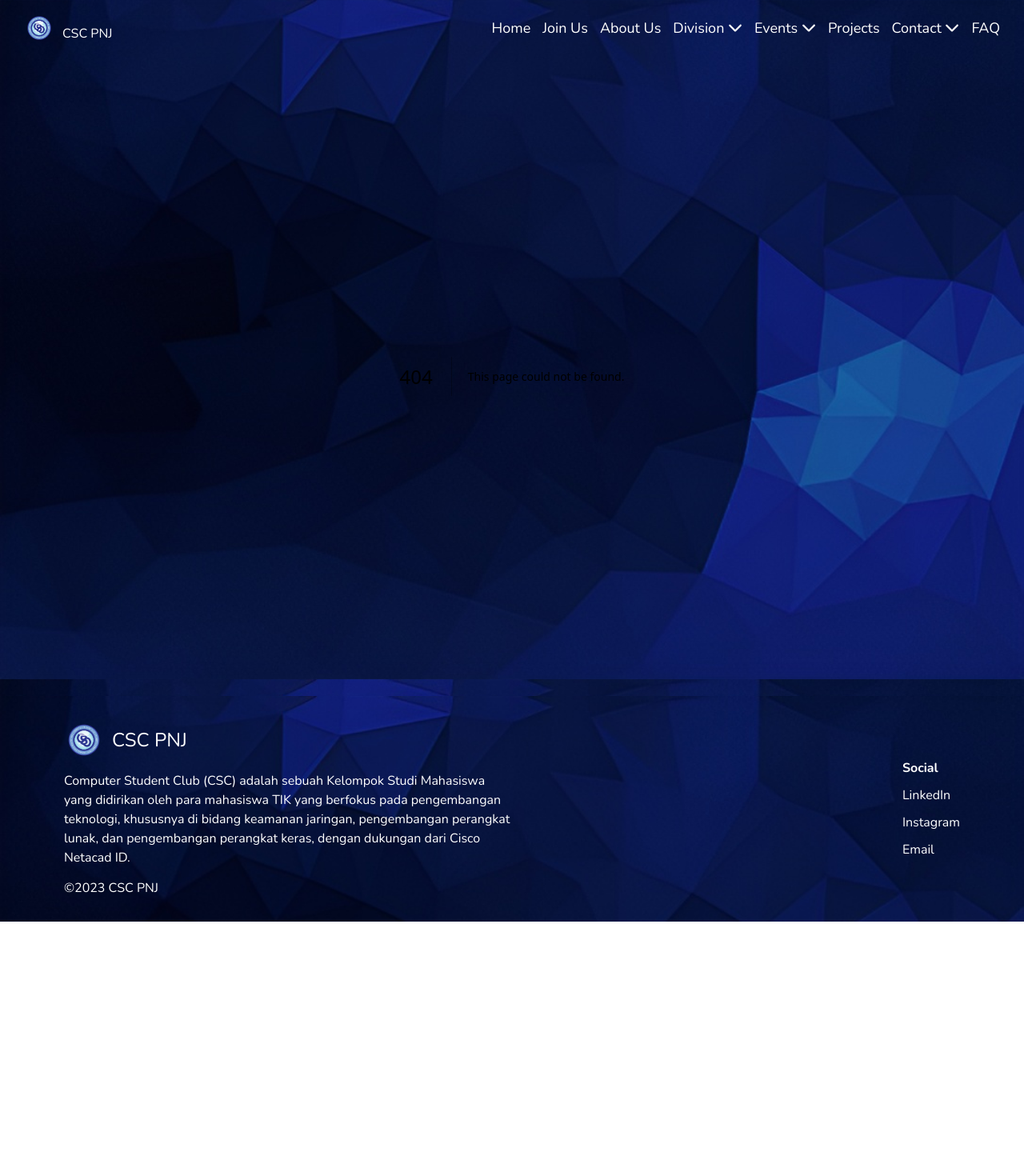
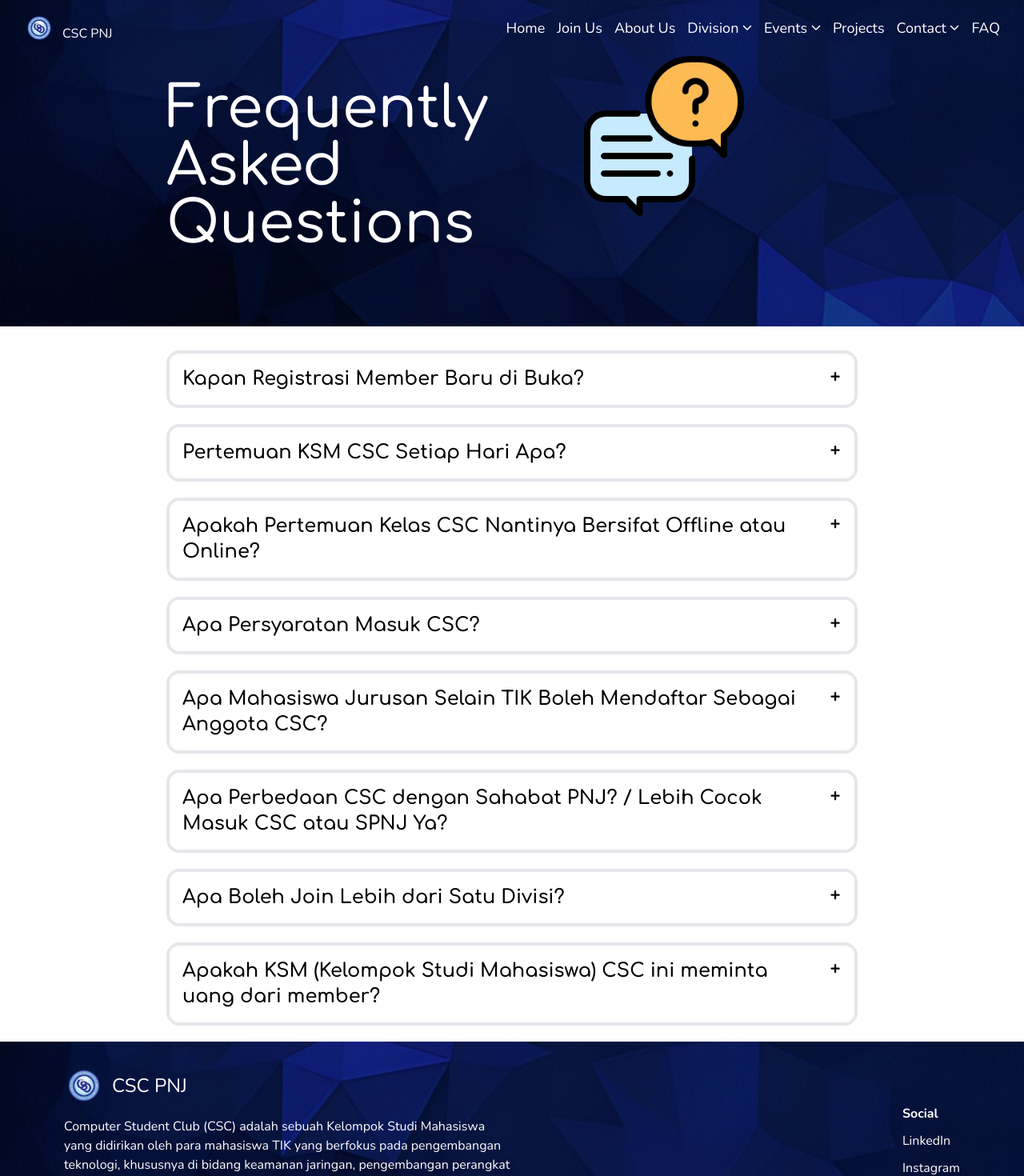
Before and after one commit to CSCPNJ/WEB_CSC, a Next.js app: page /faq in a window 1280 px wide. Before the commit this address had no page. Shown: the top 1470 px of the page at 80% size. Before the commit the page ends 1152 px from the top, so only its background shows below. Built offline with nearby package versions, Linux system fonts and the light colour scheme.

Commit message:
feat: added faq page

```diff
--- a/src/app/about/layout.tsx
+++ /dev/null
@@ -1,15 +0,0 @@
-// components/layout/AboutLayout.tsx
-
-import Navbar from '@/components/navbar/Navbar'
-import Footer from '@/components/footer/Footer'
-import AboutHeader from './AboutHeader'
-
-const AboutLayout = ({ children }: { children: React.ReactNode }) => {
-  return (
-    <>
-      {children}
-    </>
-  );
-};
-
-export default AboutLayout;
--- a/src/app/about/page.jsx
+++ b/src/app/about/page.jsx
@@ -1,4 +1,3 @@
-
 import { about } from '@/lib/dataset.json'
 import Header from './AboutHeader'
 import styles from './about.module.css'
@@ -19,7 +18,7 @@ const AboutPage = () => {
             <div>
               <h2 className='text-5xl font-semibold mb-5 text-center'>Profile CSC</h2>
               <div>
-                <img src="/laptop.webp" alt="image" width={200} className={styles.image} />
+                <img src="/laptop.webp" alt="image" width={200} className={styles.image} loading="lazy" />
                 <div>{profile.content}</div>
                 <div style={{ clear: 'both' }}></div>
               </div>
@@ -48,7 +47,7 @@ const AboutPage = () => {
           <div className='text-lg flex flex-col space-y-5 text-justify'>
             <div>
               <h2 className='text-5xl font-semibold mb-5 text-center'>Sejarah CSC</h2>
-              <img src="/book.webp" alt="image" width={200} className={styles.image} />
+              <img src="/book.webp" alt="image" width={200} className={styles.image} loading="lazy" />
               <div className='flex flex-col space-y-5 text-justify'>
                 {history.map((history, index) => (
                   <div key={index}>
@@ -77,7 +76,7 @@ const AboutPage = () => {
                 <div className='grid grid-cols-2 gap-12 text-center'>
                   {structure.leader.map((lead, index) => (
                     <div className='text-xl font-semibold flex flex-col items-center' key={index}>
-                      <img src={lead.pict} alt="pict" width={820} />
+                      <img src={lead.pict} alt="pict" width={820} loading="lazy" />
                       CSC {lead.position} <br />
                       {lead.name}
                     </div>
@@ -86,7 +85,7 @@ const AboutPage = () => {
                 <div className='grid grid-cols-2 gap-12 text-center'>
                   {structure.administration.map((admin, index) => (
                     <div className='text-xl font-semibold flex flex-col items-center' key={index}>
-                      <img src={admin.pict} alt="pict" width={360} />
+                      <img src={admin.pict} alt="pict" width={360} loading="lazy" />
                       {admin.position} <br />
                       {admin.name}
                     </div>
@@ -95,7 +94,7 @@ const AboutPage = () => {
                 <div className='grid grid-cols-3 gap-12 text-center'>
                   {structure.Creative.map((creative, index) => (
                     <div className='text-xl font-semibold flex flex-col items-center' key={index}>
-                      <img src={creative.pict} alt="pict" width={360} />
+                      <img src={creative.pict} alt="pict" width={360} loading="lazy" />
                       {creative.position} <br />
                       {creative.name}
                     </div>
@@ -104,7 +103,7 @@ const AboutPage = () => {
                 <div className='grid grid-cols-3 gap-12 text-center'>
                   {Division.cybersec.map((cybersec, index) => (
                     <div className='text-xl font-semibold flex flex-col items-center' key={index}>
-                      <img src={cybersec.pict} alt="pict" width={360} />
+                      <img src={cybersec.pict} alt="pict" width={360} loading="lazy" />
                       {cybersec.position} <br />
                       {cybersec.name}
                     </div>
@@ -113,7 +112,7 @@ const AboutPage = () => {
                 <div className='grid grid-cols-3 gap-12 text-center'>
                   {Division.softdev.map((softdev, index) => (
                     <div className='text-xl font-semibold flex flex-col items-center' key={index}>
-                      <img src={softdev.pict} alt="pict" width={360} />
+                      <img src={softdev.pict} alt="pict" width={360} loading="lazy" />
                       {softdev.position} <br />
                       {softdev.name}
                     </div>
@@ -122,7 +121,7 @@ const AboutPage = () => {
                 <div className='grid grid-cols-3 gap-12 text-center'>
                   {Division.explore.map((explore, index) => (
                     <div className='text-xl font-semibold flex flex-col items-center' key={index}>
-                      <img src={explore.pict} alt="pict" width={360} />
+                      <img src={explore.pict} alt="pict" width={360} loading="lazy" />
                       {explore.position} <br />
                       {explore.name}
                     </div>
--- /dev/null
+++ b/src/app/faq/Header.jsx
@@ -0,0 +1,18 @@
+import { Comfortaa } from 'next/font/google'
+import styles from "./faq.module.css"
+
+const comfortaa = Comfortaa({ subsets: ['latin'] })
+
+const Header = () => {
+  return (
+    <>
+      <img src="/question.webp" alt="faq" className={styles.image} width={200} />
+      <div className="wrapper text-white pb-20">
+        <h1 className={"text-7xl pb-3 font-medium " + comfortaa.className}>Frequently Asked Questions</h1>
+        <div style={{ clear: 'both' }}></div>
+      </div>
+    </>
+  );
+};
+
+export default Header;
--- /dev/null
+++ b/src/app/faq/faq.module.css
@@ -0,0 +1,10 @@
+.image {
+  float: right;
+  margin-right: 350px; /* Adjust margin as needed */;
+}
+
+@media screen and (max-width: 1024px) {
+  .image {
+    display: none;
+  }
+}
--- /dev/null
+++ b/src/app/faq/page.jsx
@@ -0,0 +1,28 @@
+
+import { questions } from '@/lib/dataset.json'
+import Header from './Header'
+import { Comfortaa } from 'next/font/google'
+import styles from "./faq.module.css"
+
+const comfortaa = Comfortaa({ subsets: ['latin'] })
+
+const faqPage = () => {
+  return (
+    <>
+      <Header />
+      <div className='container'>
+        <div className="wrapper" >
+          {questions.map((quest, index) => (
+            <div className='text-xl font-semibold collapse collapse-plus border-4 mb-5' key={index}>
+              <input type="checkbox" />
+              <h3 className={'text-2xl font-semibold collapse-title ' + comfortaa.className}>{quest.question}</h3>
+              <p dangerouslySetInnerHTML={{ __html: quest.answer }} className='collapse-content'></p>
+            </div>
+          ))}
+        </div>
+      </div>
+    </>
+  )
+}
+
+export default faqPage
--- a/src/app/layout.tsx
+++ b/src/app/layout.tsx
@@ -4,6 +4,7 @@ import './globals.css'
 import dataset from '@/lib/dataset.json'
 import Navbar from '@/components/navbar/Navbar'
 import Footer from '@/components/footer/Footer'
+import { height } from '@fortawesome/free-brands-svg-icons/fa42Group'
 
 const nunito = Nunito({ subsets: ['latin'] })
 
--- a/src/components/navbar/Navbar.tsx
+++ b/src/components/navbar/Navbar.tsx
@@ -11,7 +11,7 @@ import { faChevronDown } from '@fortawesome/free-solid-svg-icons';
 type Navigation = { title: string; route: string; children?: Navigation[] };
 
 const Navbar = () => {
-  const [activeButton, setActiveButton] = useState < string | null > (null);
+  const [activeButton, setActiveButton] = useState<string | null>(null);
   let dropdownTimeout: NodeJS.Timeout | null = null;
 
   const handleMouseEnter = (nav: Navigation) => {
@@ -45,23 +45,22 @@ const Navbar = () => {
             onMouseLeave={handleMouseLeave}
           >
             <Link key={index} href={nav.route} className={styles.link}>
-              {nav.title} {nav.children? <FontAwesomeIcon icon={faChevronDown} /> : null}
+              {nav.title} {nav.children ? <FontAwesomeIcon width={12} icon={faChevronDown} /> : null }
             </Link>
 
             {/* Dropdown menu */}
             {activeButton === nav.title && nav.children && (
-              <div className="absolute right-0 mt-2 bg-blue-geo-pattern border divide-y rounded-b-lg shadow-md">
+              <div className="absolute right-0 mt-2 bg-blue-geo-pattern border rounded-b-lg shadow-md">
                 {nav.children.map((child) => (
-                  <div
-                    key={child.title}
-                    onMouseEnter={() => handleMouseEnter(nav)}
-                    style={{ whiteSpace: 'nowrap' }}
-                    className='px-5 py-2'
-                  >
-                    <Link href={child.route}>
+                  <Link href={child.route} key={child.title}>
+                    <div
+                      onMouseEnter={() => handleMouseEnter(nav)}
+                      style={{ whiteSpace: 'nowrap' }}
+                      className='mx-5 my-2'
+                    >
                       {child.title}
-                    </Link>
-                  </div>
+                    </div>
+                  </Link>
                 ))}
               </div>
             )}
--- a/src/lib/dataset.json
+++ b/src/lib/dataset.json
@@ -2,83 +2,68 @@
 	"navigation": [
 		{
 			"title": "Home",
-			"description": "Home Page",
 			"route": "/"
 		},
 		{
 			"title": "Join Us",
-			"description": "Apply for CSC Membership",
 			"route": "/join-us"
 		},
 		{
 			"title": "About Us",
-			"description": "Find out more about CSC",
 			"route": "/about"
 		},
 		{
 			"title": "Division",
-			"description": "Find out more about the various divisions of CSC",
 			"route": "/division",
 			"children": [
 				{
 					"title": "Cyber Security",
-					"description": "Find out more about the Cyber Security Division",
-					"route": "/cybersec"
+					"route": "/division/cybersec"
 				},
 				{
 					"title": "Software Development",
-					"description": "Find out more about the Software Development Division",
-					"route": "/softdev"
+					"route": "/division/softdev"
 				},
 				{
 					"title": "Explore",
-					"description": "Find out more about the Explore Division",
-					"route": "/explore"
+					"route": "/division/explore"
 				}
 			]
 		},
 		{
 			"title": "Events",
-			"description": "Check out our past events",
 			"route": "/event",
 			"children": [
 				{
 					"title": "Internal",
-					"description": "Check out our internal events",
 					"route": "/event/internal"
 				},
 				{
 					"title": "External",
-					"description": "Check out our external events",
 					"route": "/event/external"
 				}
 			]
 		},
 		{
 			"title": "Projects",
-			"description": "Check out our past projects",
 			"route": "/projects"
 		},
 		{
 			"title": "Contact",
-			"description": "Our Contact informations",
 			"route": "/contact",
 			"children": [
 				{
 					"title": "Social Media",
-					"description": "Our Social Media informations",
 					"route": "/contact/social-media"
 				},
 				{
 					"title": "Public Relation Officers",
-					"description": "Our Public Relation Officers informations",
 					"route": "/contact/pr-info"
 				}
 			]
 		},
 		{
 			"title": "FAQ",
-			"description": "Frequently Asked Questions",
 			"route": "/faq"
 		}
 	],
@@ -273,5 +258,36 @@
 				}
 			}
 		}
-	}
+	},
+	"questions": [
+		{
+			"question": "Kapan Registrasi Member Baru di Buka?",
+			"answer": "Pendaftaran KSM biasanya dimulai pada semester 2, Pantau terus <a href='https://www.instagram.com/cscpnj/'>Instagram CSC</a> untuk informasi lebih lanjut"
+		},
+		{
+			"question": "Pertemuan KSM CSC Setiap Hari Apa?",
+			"answer": "Normalnya, kelas diadakan tiap hari Sabtu jam 9 sampai selesai (Sesi kelas biasanya 2-4 Jam tergantung materi). Namun, apabila ada kuliah tambahan/pengganti dari mayoritas member ataupun mentor, waktu kelas bisa disesuaikan lagi."
+		},
+		{
+			"question": "Apakah Pertemuan Kelas CSC Nantinya Bersifat Offline atau Online?",
+			"answer": "Rencana kami untuk angkatan tahun ini semua divisi dilaksanakan secara Offline, Namun masih dalam proses negosiasi dengan pihak jurusan. Akan kami beri informasi ter-update saat proposal kegiatan angkatan baru CSC sudah di approve oleh jurusan."
+		},
+		{
+			"question": "Apa Persyaratan Masuk CSC?",
+			"answer": "<ul class='list-outside list-square ml-5'><li>Memiliki kemauan untuk belajar dan mengikuti kegiatan CSC secara aktif</li><li>Memiliki laptop dengan spesifikasi minimum:<ul><li><strong>Cyber Security:</strong><ul class='list-outside list-square ml-5'><li>Prosesor 64-bit dengan dukungan virtualisasi (Intel VT-x atau AMD-V).</li><li>Minimal 4 GB RAM (disarankan 8 GB atau lebih).</li><li>Hard disk 128 GB (disarankan SSD).</li></ul></li><li><strong>SoftDev:</strong><ul class='list-outside list-square ml-5'><li>Prosesor dual-core (e.g. Intel Core i3 gen 8 or later).</li><li>Minimal 4 GB RAM (disarankan 8 GB atau lebih).</li><li>Hard disk 128 GB (disarankan SSD).</li></ul></li><li><strong>Explore:</strong><ul class='list-outside list-square ml-5'><li>Prosesor dual-core (e.g. Intel Core i3 gen 8 or later).</li><li>Minimal 4 GB RAM (disarankan 8 GB atau lebih).</li><li>Hard disk 128 GB (disarankan SSD).</li><li>Memiliki USB port.</li></ul></li></ul></li></ul><p>Spesifikasi ini hanya gambaran aja ya, kalau hardware kalian kurang memadai, nantinya akan ada keringanan dan bantuan tambahan bagi kalian supaya bisa tetep ngikutin rangkaian acara, jadi jangan takut join karna perangkat kurang memadai ya!</p>"
+		},
+		{
+			"question": "Apa Mahasiswa Jurusan Selain TIK Boleh Mendaftar Sebagai Anggota CSC?",
+			"answer": "Boleh banget! soalnya CSC akan mengajarkan konsep dasar tiap divisi secara langsung, dan mentor akan memantau progress tiap member supaya tidak tertinggal. Jadi walau kamu tidak memiliki dasar sama sekali di divisi-divisi kami, tetap bisa mengikuti kegiatan CSC"
+		},
+		{
+			"question": "Apa Perbedaan CSC dengan Sahabat PNJ? / Lebih Cocok Masuk CSC atau SPNJ Ya?",
+			"answer": "Perbedaan kami terletak pada divisi dan materi yang diajarkan. Secara garis besar kami sama sama KSM yang bertujuan untuk menjadi ruang diskusi dan meningkatkan kemampuan mahasiswa yang memiliki minat di bagian komputer. Divisi SPNJ meliputi:<ul class='list-outside list-square ml-5'><li>Web Design</li><li>Motion Graphic</li><li>Android Developer</li></ul>Untuk penjelasan lebih lanjut, kalian bisa mampir ke <a href='https://spnj.neocities.org/'>website SPNJ</a>"
+		},
+		{ "question": "Apa Boleh Join Lebih dari Satu Divisi?", "answer": "Tiap member cuman boleh join 1 divisi ya, Kalo kamu masih bimbang pengen join divisi mana, boleh konsultasi dengan kami via grup WA diskusi untuk nemuin divisi mana yang paling cocok sama kamu!" },
+		{
+			"question": "Apakah KSM (Kelompok Studi Mahasiswa) CSC ini meminta uang dari member?",
+			"answer": "Kami tidak meminta uang kas dari member baru. Jika kamu dikirimi pesan oleh member pengurus yang meminta uang dengan alasan yang tidak jelas, mohon kirimkan laporan ke admin kami via DM Instagram atau Whatsapp yang tertera pada Kontak Kami. <br/><br/>Kami hanya meminta uang saat akan mengadakan acara seperti first gathering, makrab, dll, atau saat membuat merchandise KSM. Dan itu tidak wajib bagi member baru. Hanya yang berminat saja."
+		}
+	]
 }
```
Also changed, not shown: public/question.webp (added).
